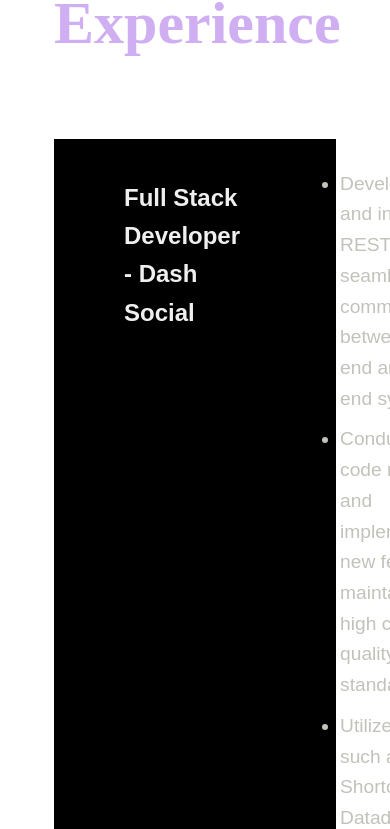
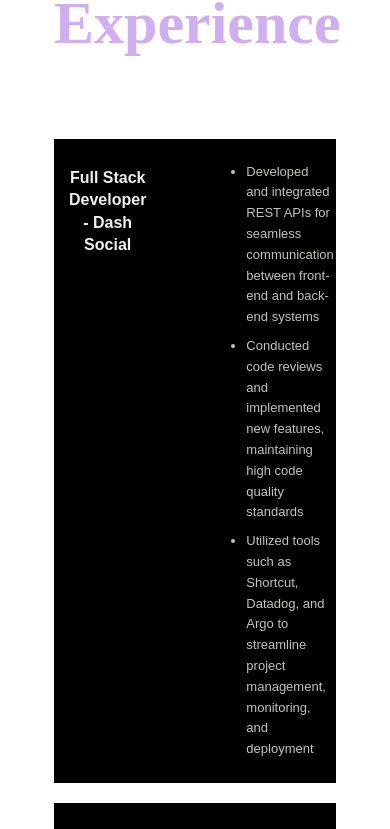
Before and after one commit to Sandra-Thadathil/portfolio, a React (Vite) app: page / in a window 390 px wide. Shown: the part 849-1678 px from the top of the page. Built offline with nearby package versions, Linux system fonts and the light colour scheme.

Commit message:
Adjusting mobile view

```diff
--- a/src/App.css
+++ b/src/App.css
@@ -38,7 +38,7 @@
 
 }
 
-@media screen and (max-width: 768px) {
+@media screen and (max-width: 480px) {
   .navbar {
     flex-direction: column;
     align-items: flex-start;
--- a/src/pages/Project.css
+++ b/src/pages/Project.css
@@ -36,3 +36,24 @@
     border-radius: 8px;
     padding: 30px 0;
   }
+
+  @media (max-width: 480px) {
+    .individual-projects {
+      padding: 10px 15px;
+    }
+
+    .project-title {
+      font-size: large;
+    }
+
+    .project-description {
+      font-size: small;
+      line-height: 1.4;
+    }
+
+    .project-image {
+      height: auto;
+      max-width: 100%;
+      padding: 15px 0;
+    }
+  }
--- a/src/pages/Work.css
+++ b/src/pages/Work.css
@@ -31,3 +31,20 @@
     margin: 10px 0;
     line-height: 1.6;
 }
+
+@media (max-width: 480px) {
+    .experience-section {
+      padding: 15px;
+    }
+
+    .sub-title {
+      font-size: medium;
+      line-height: 1.4;
+      text-align: center;
+    }
+
+    .list li {
+      font-size: small;
+      margin: 8px 0;
+    }
+  }
```
